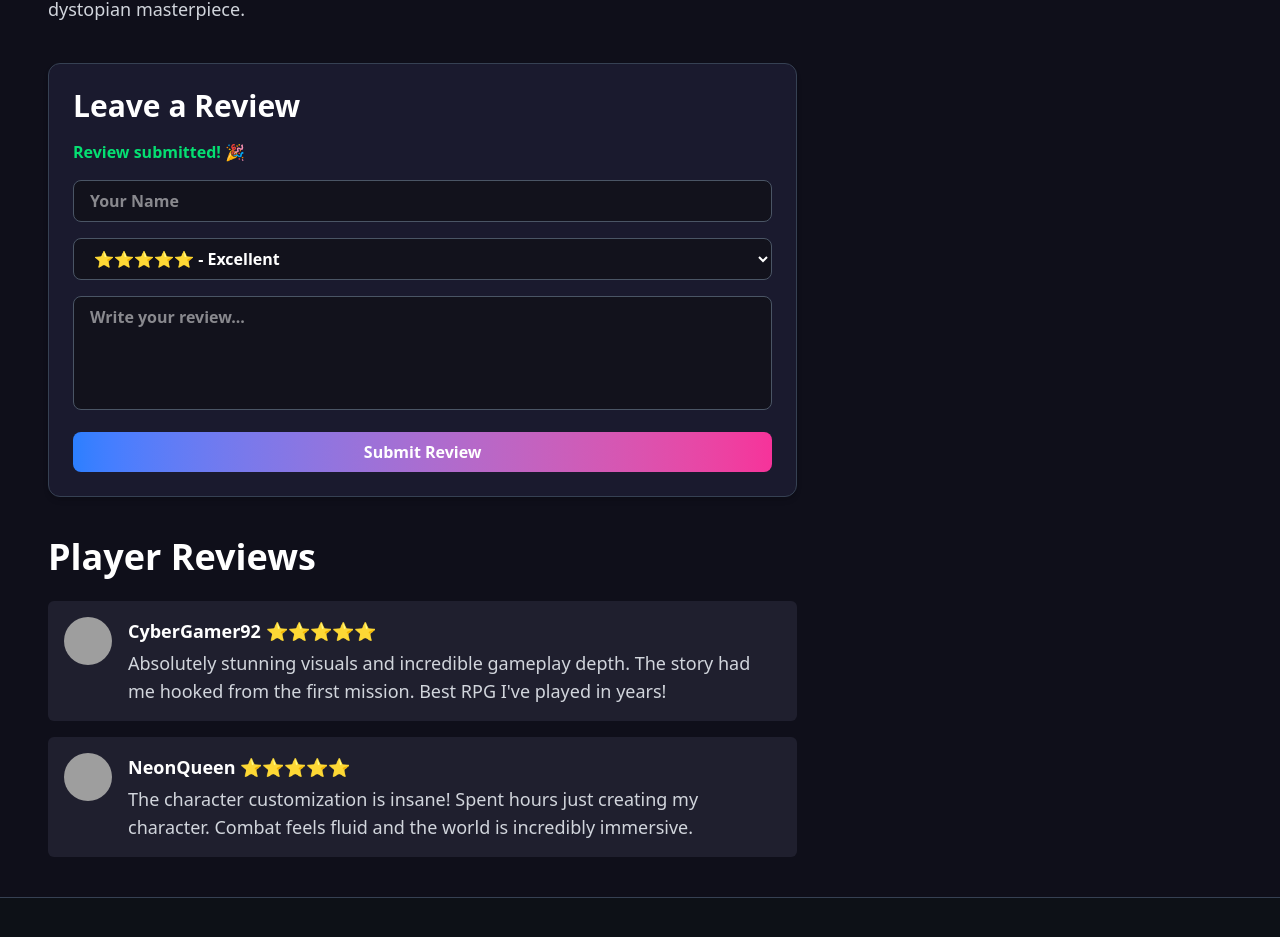
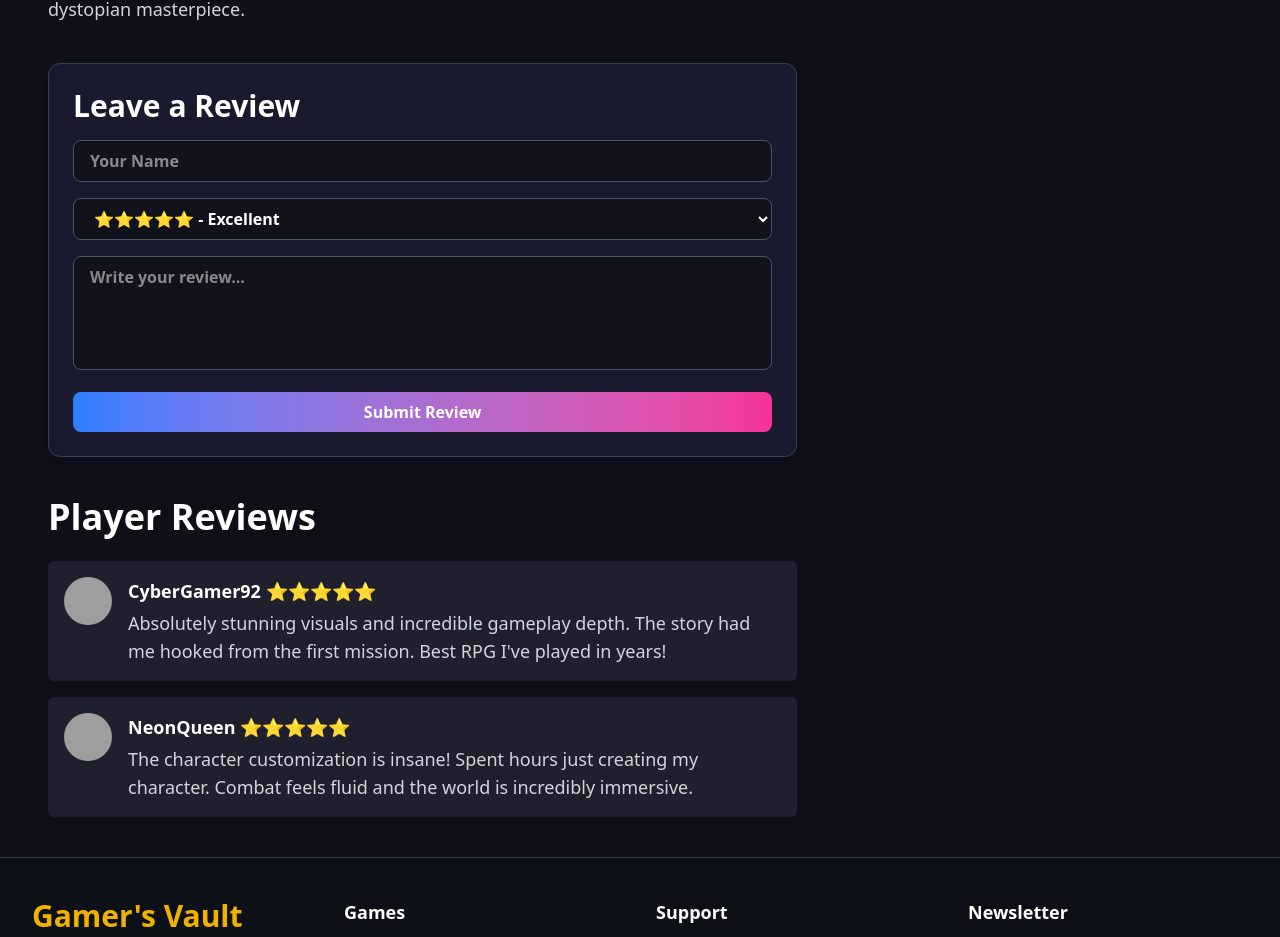
Before and after one commit to Avv-2301/GamerVault-frontend, a React (Vite) app: page /game/1 in a window 1280 px wide. Shown: the part 2257-3194 px from the top of the page. Built offline with nearby package versions, Linux system fonts and the light colour scheme; grey boxes are pictures that could not be loaded.

Commit message:
css fixes

```diff
--- a/src/components/GameDetails/ReviewForm.jsx
+++ b/src/components/GameDetails/ReviewForm.jsx
@@ -5,7 +5,7 @@ const ReviewForm = () => {
   const [username, setUsername] = useState("");
   const [rating, setRating] = useState(5);
   const [comment, setComment] = useState("");
-  const [submitted, setSubmitted] = useState(true);
+  const [submitted, setSubmitted] = useState(false);
 
   const handleSubmit = (e) => {
     e.preventDefault();
```
